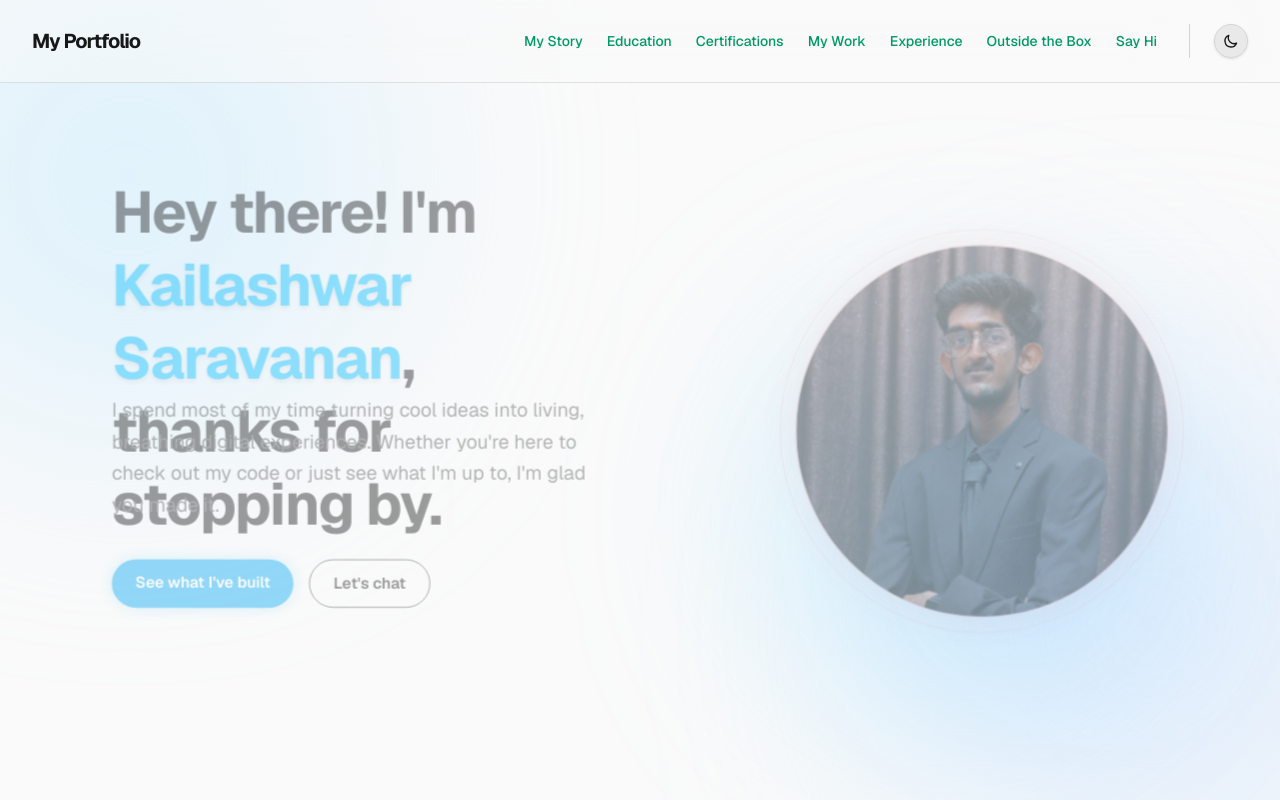
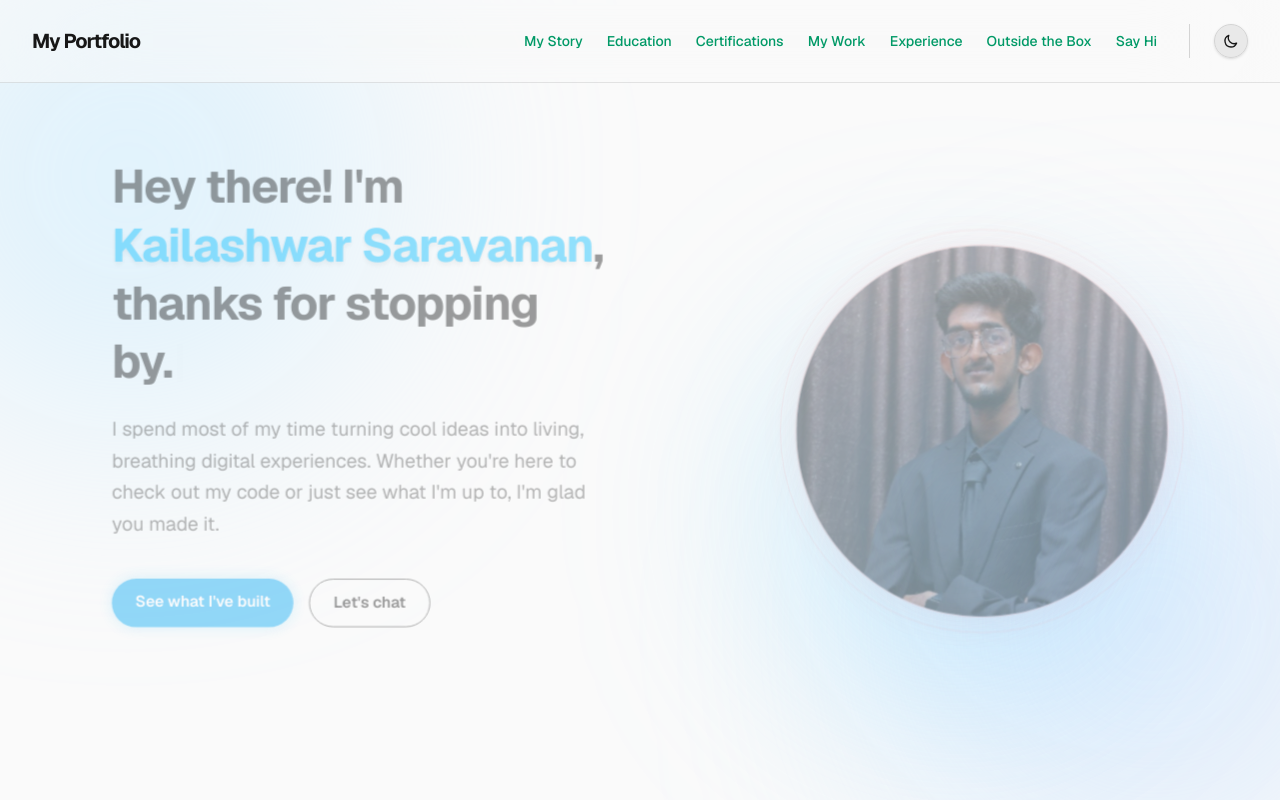
Before and after one commit to mr-ka1la5h/portfolio_ka1la5h, a Next.js app: page / in a window 1280 px wide. Shown: the top 800 px of the page. Built offline with nearby package versions, Linux system fonts and the light colour scheme.

Commit message:
Reduce hero text size and use generous min-height to fix overlap

```diff
--- a/src/app/page.tsx
+++ b/src/app/page.tsx
@@ -183,7 +183,7 @@ export default function Home() {
             className="grid lg:grid-cols-2 gap-12 items-center w-full"
           >
             <div className="flex flex-col gap-6 order-2 lg:order-1 text-center lg:text-left">
-              <motion.div variants={fadeUp} className="text-4xl md:text-5xl lg:text-6xl font-bold tracking-tight leading-tight text-neutral-900 dark:text-white h-[200px] md:h-[220px] lg:h-[200px]">
+              <motion.div variants={fadeUp} className="text-3xl md:text-4xl lg:text-5xl font-bold tracking-tight leading-tight text-neutral-900 dark:text-white min-h-[180px] md:min-h-[200px] lg:min-h-[220px]">
                 <Typewriter
                   options={{
                     delay: 40,
```
